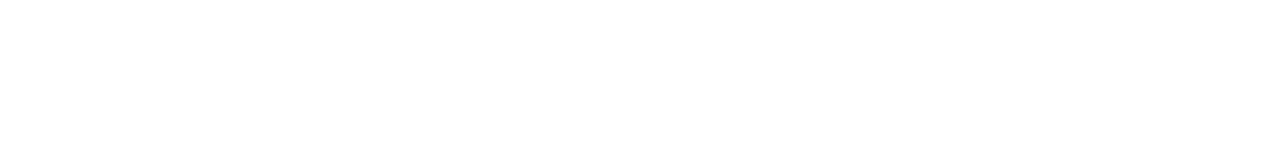
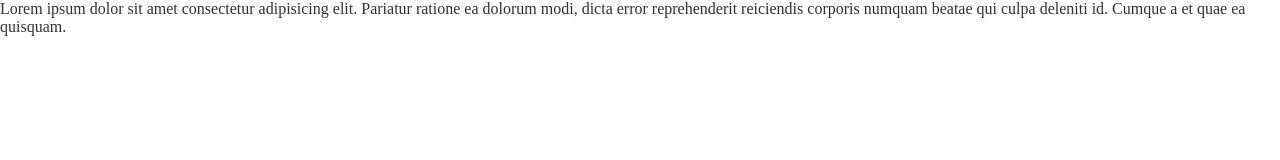
Before and after one commit to Mnovis/Travelgram, a plain HTML site: page index.html in a window 1280 px wide. Drawn offline with Linux system fonts and the light colour scheme.

Commit message:
initial style guide

```diff
--- a/index.html
+++ b/index.html
@@ -10,7 +10,8 @@
 </head>
 
 <body>
-
+    <p>Lorem ipsum dolor sit amet consectetur adipisicing elit. Pariatur ratione ea dolorum modi, dicta error
+        reprehenderit reiciendis corporis numquam beatae qui culpa deleniti id. Cumque a et quae ea quisquam.</p>
 </body>
 
 </html>
--- a/styles/global.css
+++ b/styles/global.css
@@ -3,3 +3,18 @@
     padding: 0;
     box-sizing: border-box;
 }
+
+:root {
+    --brand-color: #EF5F4C;
+    --shape-transparency: #ffffff8f;
+    --skeleton-color: #D9D9D9;
+    --surface-color: #F5F5F5;
+    --background-color: #FFFFFF;
+    --text-color-primary: #313131;
+    --text-clor-secondary: #6C6C6C;
+}
+
+body {
+    color: var(--text-color-primary);
+    background-color: var(--background-color);
+}
```
Also changed, not shown: assets/AirplaneTilt.svg (added), assets/Image 01.png (added), assets/Image 02.png (added), assets/Image 03.png (added), assets/Image 04.png (added), assets/Image 05.png (added), assets/Image 06.png (added), assets/Image 07.png (added), assets/Image 08.png (added), assets/Image 09.png (added), assets/Image 10.png (added), assets/Image 11.png (added), assets/Image.svg (added), assets/Logo.svg (added), 2 more files, 1 other file.
